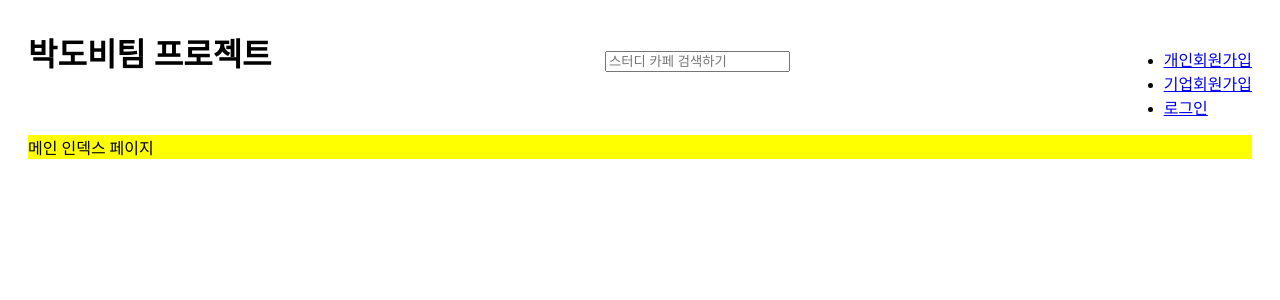
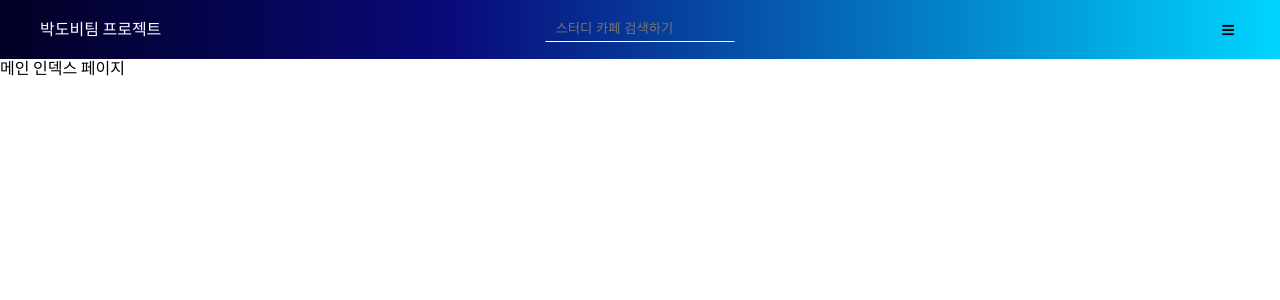
Before and after one commit to FC-2021-FinalProject/Final-Project, a Django app: page / in a window 1280 px wide. Shown: the top 300 px of the page. Run offline with Django 3.2, Linux system fonts and the light colour scheme; some libraries are stand-ins or nearby versions.

Commit message:
feat: header layout + dropdown menu

```diff
--- a/studycafe/static/style.css
+++ b/studycafe/static/style.css
@@ -1,83 +1,138 @@
-.to-delete{
-    background-color: yellow;
+/* ----------------- reset css -------------------- */
+html, body, div, span, applet, object, iframe,
+h1, h2, h3, h4, h5, h6, p, blockquote, pre,
+a, abbr, acronym, address, big, cite, code,
+del, dfn, em, img, ins, kbd, q, s, samp,
+small, strike, strong, sub, sup, tt, var,
+b, u, i, center,
+dl, dt, dd, ol, ul, li,
+fieldset, form, label, legend,
+table, caption, tbody, tfoot, thead, tr, th, td,
+article, aside, canvas, details, embed,
+figure, figcaption, footer, header, hgroup,
+menu, nav, output, ruby, section, summary,
+time, mark, audio, video {
+	margin: 0;
+	padding: 0;
+	border: 0;
+	font-size: 100%;
+	font: inherit;
+	vertical-align: baseline;
 }
-/* HIDDEN CONTENTS */
-.a11y-hidden, legend{
-    position: absolute;
-    width: 1px;
-    height: 1px;
-    margin: -1px;
-    overflow: hidden;
-    clip: rect(0 0 0 0);
-    clip-path: polygon(0 0, 0 0, 0 0);
+/* HTML5 display-role reset for older browsers */
+article, aside, details, figcaption, figure,
+footer, header, hgroup, menu, nav, section {
+	display: block;
 }
 body {
+    font-family: 'Noto Sans KR', sans-serif;
+	line-height: 1;
+}
+ol, ul {
+	list-style: none;
+}
+blockquote, q {
+	quotes: none;
+}
+blockquote:before, blockquote:after,
+q:before, q:after {
+	content: '';
+	content: none;
+}
+table {
+	border-collapse: collapse;
+	border-spacing: 0;
+}
+/* ----------------- common -------------------- */
+button {
+    border:0;
+    background: transparent;
+}
+.visually-hidden {
+    clip: rect(0 0 0 0);
+    clip-path: inset(50%);
+    height: 1px;
+    overflow: hidden;
+    position: absolute;
+    white-space: nowrap;
+    width: 1px;
+  }
+/* ----------------- header -------------------- */
+h1 {
+    color: #fff;
+}
+.container {
+    background: rgb(2,0,36);
+    background: linear-gradient(90deg, rgba(2,0,36,1) 0%, rgba(9,9,121,1) 35%, rgba(0,212,255,1) 100%);
+    padding: 20px 0;
+}
+.header-container {
+    max-width: 1200px;
+    margin: 0 auto;
+    display: flex;
+    justify-content: space-between;
+    flex-direction: row;
     padding: 0 20px;
-}
-/* HEADER */
-header{
-    display: flex;
-    align-items: baseline;
-    justify-content: space-between;
+    position: relative;
 }
 
-.auth-form {
+.header-container ul {
+    display: flex;
+    justify-content: space-around;
+}
+.mobile-menu {
+    transition: all 2s;
+}
+
+.search-form {
+    position: absolute;
+    top: 50%;
+    left: 50%;
+    transform: translate(-50%, -50%);
+}
+.search-form input {
+    background: transparent;
+    border: 0;
+    border-bottom: 1px solid #fff;
+    padding-left: 10px;
+    padding-bottom: 5px;
+    color: #fff;
+}
+
+.header-nav-menu-container {
+    box-sizing: border-box;
+    display: none;
+    position: absolute;
+    width: 130px;
+
+    top: 20px;
+    right: 10px;
+    box-shadow: 1px 1px 5px 1px black;
+    background: #fff;
+}
+.mobile-open {
+    display: block;
+}
+.header-nav-menu-list {
+    box-sizing: border-box;
     display: flex;
     flex-direction: column;
-    justify-content: center;
-}
-
-.form-control {
-    margin-bottom: 10px;
-    padding-bottom: 20px;
-    position: relative;
-}
-.form-control label {
-    display: inline-block;
-    margin-bottom: 5px;
-}
-.form-control i {
-    position: absolute;
-    top: 40px;
-    right: 10px;
-    visibility: hidden;
-}
-.form-control.success i.fa-check-circle{
-    color: green;
-    visibility: visible;
-}
-.form-control.error i.fa-exclamation-circle{
-    color: red;
-    visibility: visible;
-}
-.form-control small {
-    color: green;
-    position: absolute;
-    bottom: 0;
-    left: 0;
-    visibility: hidden;
-}
-.form-control.error small{
-    visibility: visible;
-}
-.auth-items {
-    display: block;
-    font-size: 14px;
-    padding: 10px;
-    width: 100%;
-
-}
-.auth-form button {
-    background-color: lightgray;
-    border-color: lightgray;
-    display: block;
-    border-radius: 4px;
     width: 100%;
 }
-.popup-modal__close {
-    position: absolute;
-    right: -5px;
-    top: -5px;
-    cursor: pointer;
-    padding: 10px;
+.header-nav-menu-list li {
+    box-sizing: border-box;
+    border-radius: 5px;
+    width: 100%;
+    height: 100%;
+    padding: 20px 10px;
 }
+.header-nav-menu-list li:hover {
+    border-radius: 5px;
+    border: 1px solid #fff;
+}
+.header-nav-menu-list a {
+    text-decoration: none;
+    border-radius: 5px;
+    color: #484848;
+    border-bottom: 1px solid #fff;
+}
--- a/studycafe/templates/base.html
+++ b/studycafe/templates/base.html
@@ -6,13 +6,18 @@
     <meta name="viewport" content="width=device-width, initial-scale=1.0">
     <title>박도비프로젝트</title>
     {% load static %}
-    <!-- style reset link commented out temporarily -->
-    <!-- <link rel="stylesheet" href="https://cdn.jsdelivr.net/npm/reset-css@5.0.1/reset.min.css"> -->
+    <!-- css link -->
     <link rel="stylesheet" type="text/css" href="{% static 'style.css' %}">
-    <!-- fontawesome for social login logos (로그인 부분에만 해당하는 링크)-->
+    <!-- javascript link -->
+    <script defer src="{% static 'app.js' %}"></script>
+    <!-- fontawesome cdn link-->
     <link rel="stylesheet" href="https://cdnjs.cloudflare.com/ajax/libs/font-awesome/5.8.2/css/all.min.css"/>
-    <!-- 로그인 팝업과 드랍다운 메뉴 관련 자바스크립트 -->
-    <!-- <script defer src="{% static 'app.js' %}"></script> -->
+    <!-- google fonts link -->
+    <link rel="preconnect" href="https://fonts.googleapis.com">
+    <link rel="preconnect" href="https://fonts.gstatic.com" crossorigin>
+    <link href="https://fonts.googleapis.com/css2?family=Noto+Sans+KR:wght@300;400;500&display=swap" rel="stylesheet">
+
+
     {% block head %}{% endblock head%}
 </head>
 <body>
--- a/studycafe/templates/header-nav.html
+++ b/studycafe/templates/header-nav.html
@@ -1,47 +1,65 @@
 {% if user.is_authenticated %}
-    <header>
-        <h1><a href="{% url 'index' %}">박도비팀 프로젝트</a></h1>
-        <input id="header-nav-search-bar" type="text" placeholder="스터디 카페 검색하기"/>
-        <section class="container header-container">
+    <header class="container">
+        <section class="header-container">
+            <h1>박도비팀 프로젝트</h1>
+            <form class="search-form">
+                <fieldset>
+                    <legend class="visually-hidden">Search form</legend>
+                    <div class="search-form">
+                        <label for="searchInput" class="visually-hidden">search input</label>
+                        <input name="searchInput" id="searchInput" type="text" placeholder="스터디 카페 검색하기"/>
+                    </div>
+                </fieldset>
+            </form>
+            <section class="mobile-menu">
+                <button>
+                    <i id="mobile-menu" class="fas fa-bars"></i>
+                </button>
+                <div class="header-nav-menu-container">
                     <ul class="header-nav-menu-list">
                         {% if user.business_user %}
                             <li><a href="{% url 'BUprofile' user.pk %}" role="button">마이페이지</a></li>
-                <li>
-                    <form action="{% url 'logout' %}" method="POST">
-                    {% csrf_token %}
-                    <button type="submit">로그아웃</button>
-                    </form>
-                </li>
+                            <li><a href="{% url 'logout' %}">로그아웃</a></li>
                         {% elif user.personal_user %}
                             <li><a href="{% url 'PUprofile' user.pk %}" role="button">마이페이지</a></li>
                             <li><a href="#" role="button">예약확인</a></li>
-                <li>
-                    <a href="{% url 'kakao_logout' %}">카카오 로그아웃</a>
-                </li>
-
                             {% if request.user.personal_user.unique_id %}
+                            <li><a href="{% url 'kakao_logout' %}">카카오 로그아웃</a></li>
                             {% else %}
-                <li>
-                    <form action="{% url 'logout' %}" method="POST">
-                    {% csrf_token %}
-                    <button type="submit">로그아웃</button>
-                    </form>
-                </li>
+                            <li><a href="{% url 'logout' %}">로그아웃</a></li>
                             {% endif %}
                         {% endif %}
                     </ul>
+                </div>
+            </section>
         </section>
     </header>
 {% elif user.is_anonymous %}
-    <header>
+    <header class="container">
+        <section class="header-container">
             <h1>박도비팀 프로젝트</h1>
-        <input id="header-nav-search-bar" type="text" placeholder="스터디 카페 검색하기"/>
-        <section class="container header-container">
+            <form class="search-form">
+                <fieldset>
+                    <legend class="visually-hidden">Search form</legend>
+                    <div class="search-form">
+                        <label for="searchInput" class="visually-hidden">search input</label>
+                        <input name="searchInput" id="searchInput" type="text" placeholder="스터디 카페 검색하기"/>
+                    </div>
+                </fieldset>
+            </form>
+
+            <section class="mobile-menu">
+                <button>
+                    <i id="mobile-menu" class="fas fa-bars"></i>
+                </button>
+                <div class="header-nav-menu-container">
                     <ul class="header-nav-menu-list">
-                <li ><a href="{% url 'personal_signup' %}" role="button" class="popup-button">개인회원가입</a></li>
-                <li ><a href="{% url 'business_signup' %}" role="button" class="popup-button">기업회원가입</a></li>
-                <li ><a href="{% url 'login' %}" role="button" class="popup-button">로그인</a></li>
+                        <li><a href="{% url 'personal_signup' %}" role="button" class="popup-button">개인회원가입</a></li>
+                        <li><a href="{% url 'business_signup' %}" role="button" class="popup-button">기업회원가입</a></li>
+                        <li><button class="popup-button">로그인</button></li>
                     </ul>
+                </div>
+            </section>
         </section>
     </header>
 {% endif %}
```
Also changed, not shown: studycafe/static/app.js (+10 -68 lines). Lines whose indentation alone changed are shown as unchanged.
